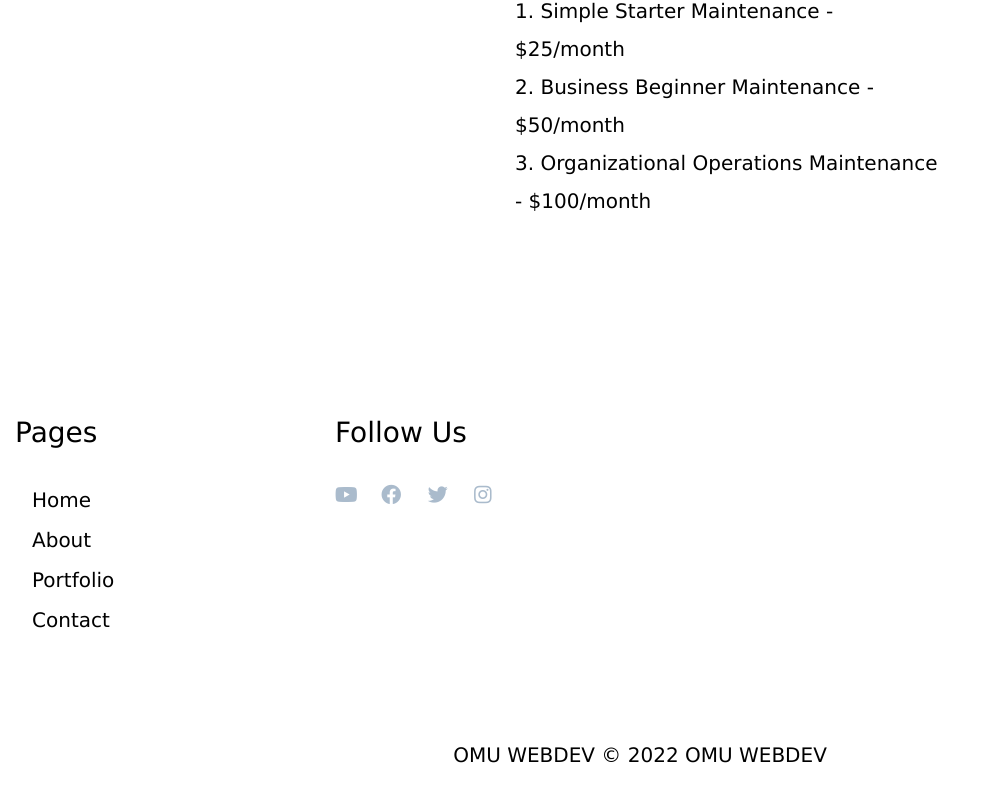
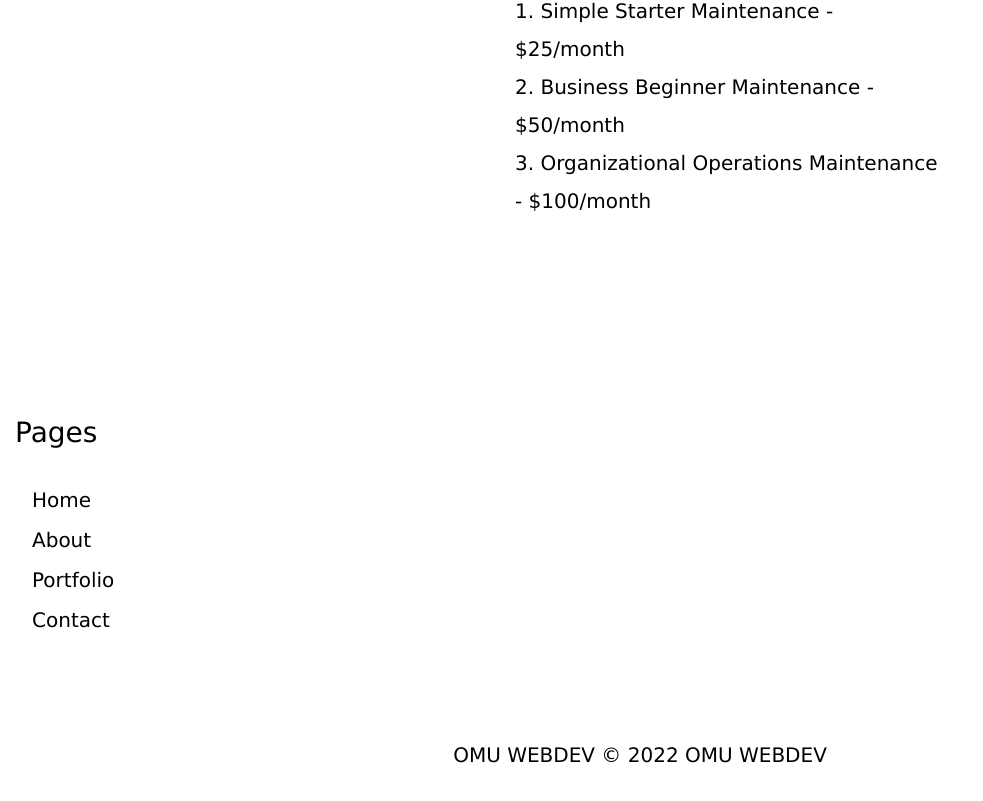
Before and after one commit to moakrotrion/omuwebdev, a plain HTML site: page about.html in a window 1280 px wide. Shown: the part 3613-4414 px from the top of the page, without its empty margins (0-983 px from the left). Drawn offline with Linux system fonts and the light colour scheme.

Commit message:
Hiding the Follow Us Footer

```diff
--- a/about.html
+++ b/about.html
@@ -260,7 +260,7 @@ https://templatemo.com/tm-547-real-dynamic
                         </ul>
                     </nav>
                 </div>
-                <div class="col-lg-3 col-sm-6 mb-lg-0 mb-5">
+                <!-- <div class="col-lg-3 col-sm-6 mb-lg-0 mb-5">
                     <h3 class="tm-text-primary tm-mb-4">Follow Us</h3>
                     <p class="tm-mb-4"></p>
                     <div>
@@ -269,7 +269,7 @@ https://templatemo.com/tm-547-real-dynamic
                         <a href="https://twitter.com" class="tm-social-link"><i class="fab fa-twitter tm-social-icon"></i></a>
                         <a href="https://instagram.com" class="tm-social-link"><i class="fab fa-instagram tm-social-icon"></i></a>
                     </div>
-                </div>
+                </div> -->
             </div>
             <footer class="row">
                 <p class="mb-0 w-100 text-center col-12">
```
Also changed, not shown: contact.html (+2 -2 lines), gallery.html (+2 -2 lines), index.html (+2 -2 lines).
